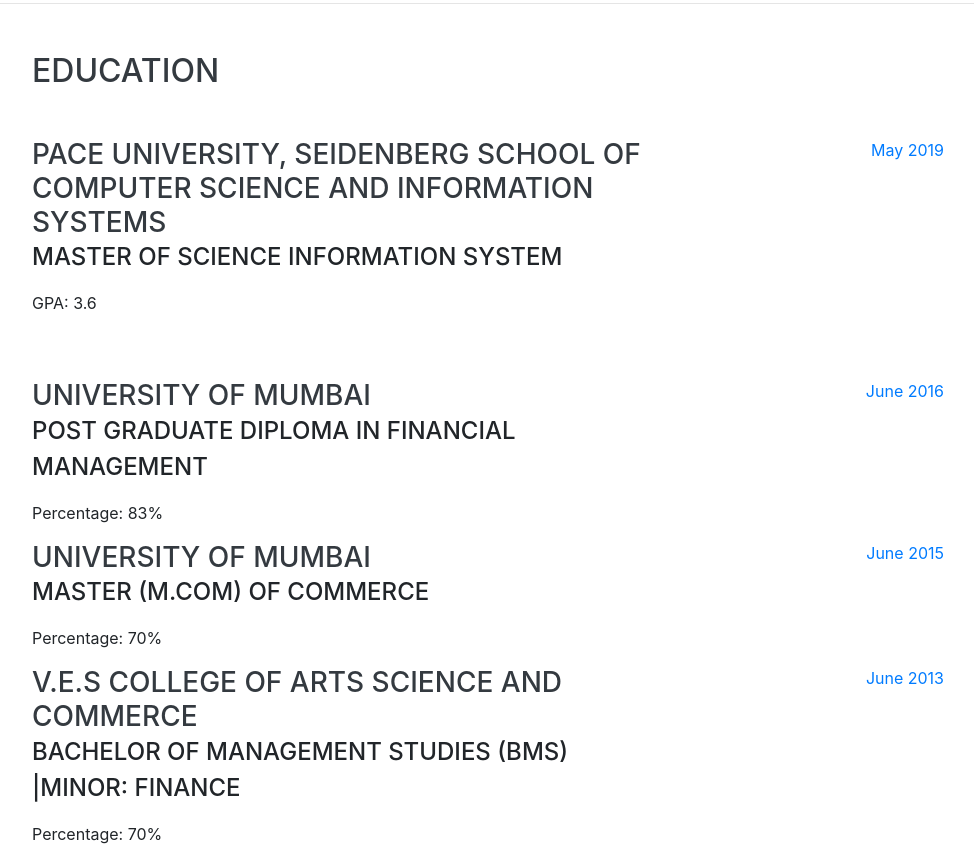
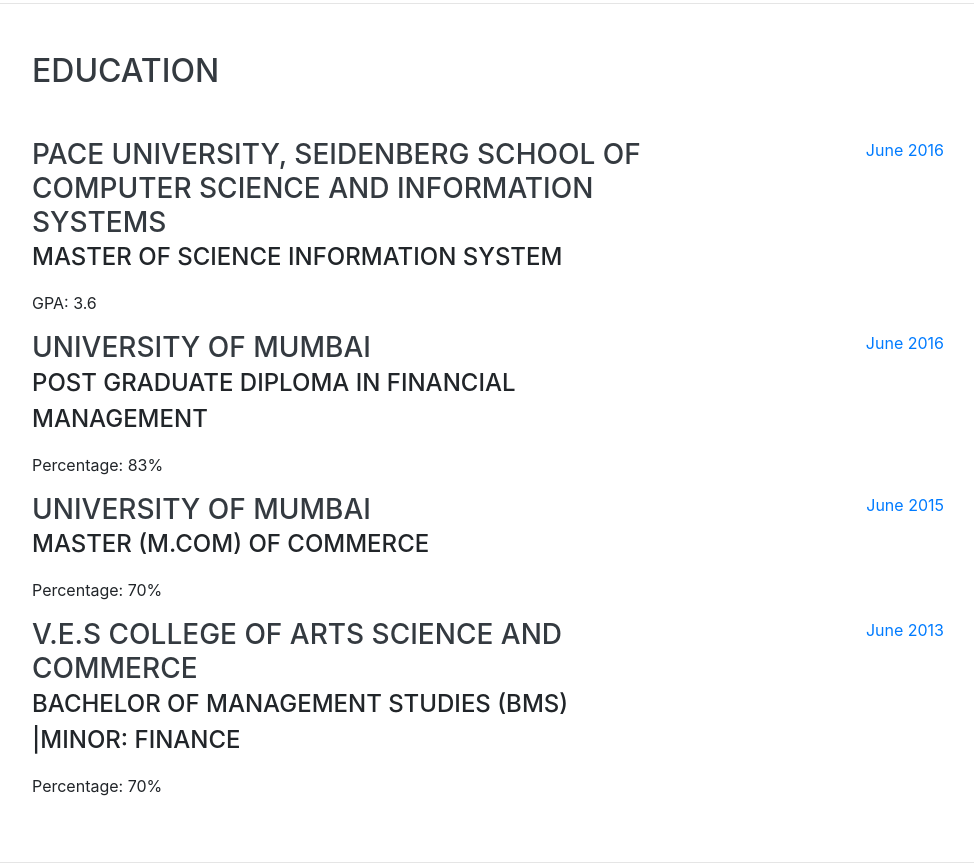
Before and after one commit to sonaligurnasinghani/personal-portfolio, a website with bundled scripts: page index.html in a window 1280 px wide. Shown: the part 1598-2464 px from the top of the page, without its empty margins (288-1262 px from the left). Built offline with nearby package versions, Linux system fonts and the light colour scheme; a web font is replaced by a local one.

Commit message:
Update index.html
up

```diff
--- a/index.html
+++ b/index.html
@@ -142,14 +142,14 @@
     <div class="w-100">
       <h2 class="mb-5">Education</h2>
 
-      <div class="resume-item d-flex flex-column flex-md-row justify-content-between mb-5">
+      <div class="resume-item d-flex flex-column flex-md-row justify-content-between">
         <div class="resume-content">
           <h3 class="mb-0">Pace University, Seidenberg School of Computer Science and Information Systems</h3>
           <div class="subheading mb-3">Master of Science Information System</div>
           <p>GPA: 3.6</p>
         </div>
         <div class="resume-date text-md-right">
-          <span class="text-primary">May 2019</span>
+          <span class="text-primary">June 2016</span>
         </div>
       </div>
 
```
